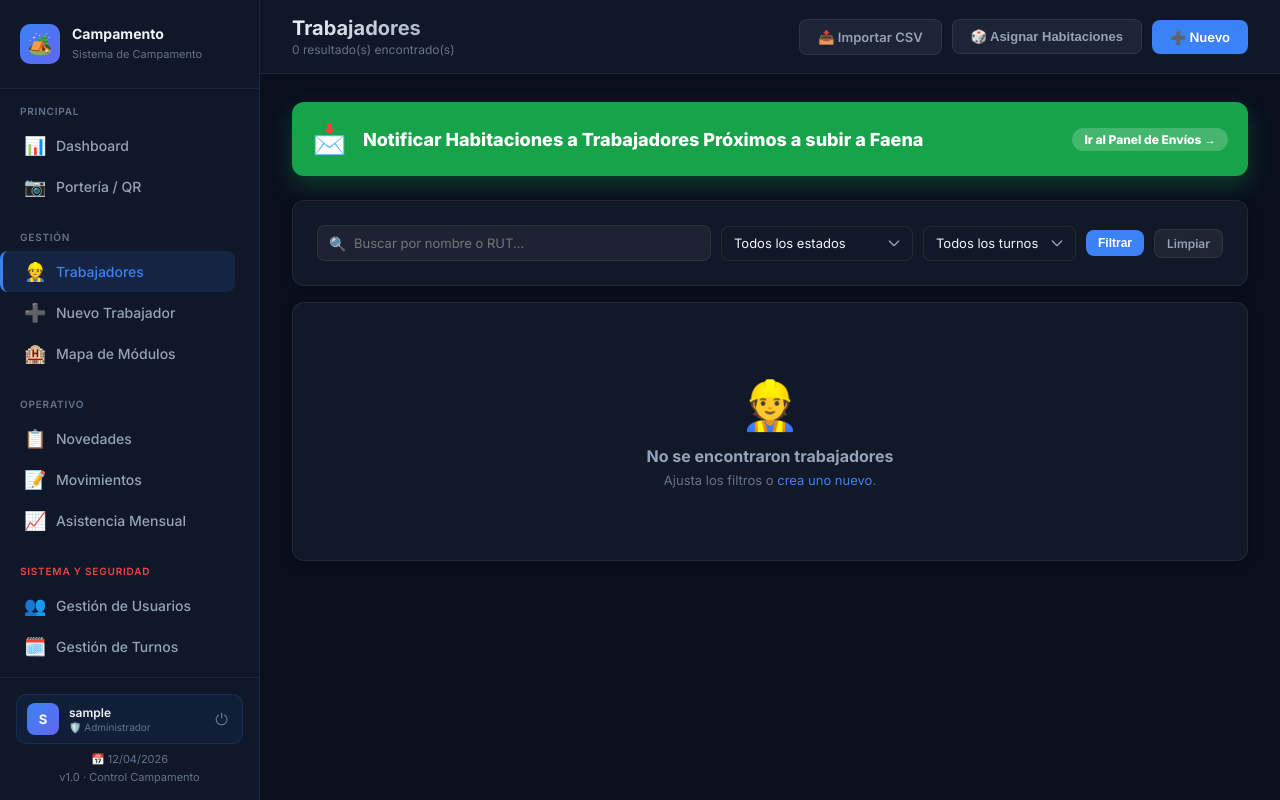
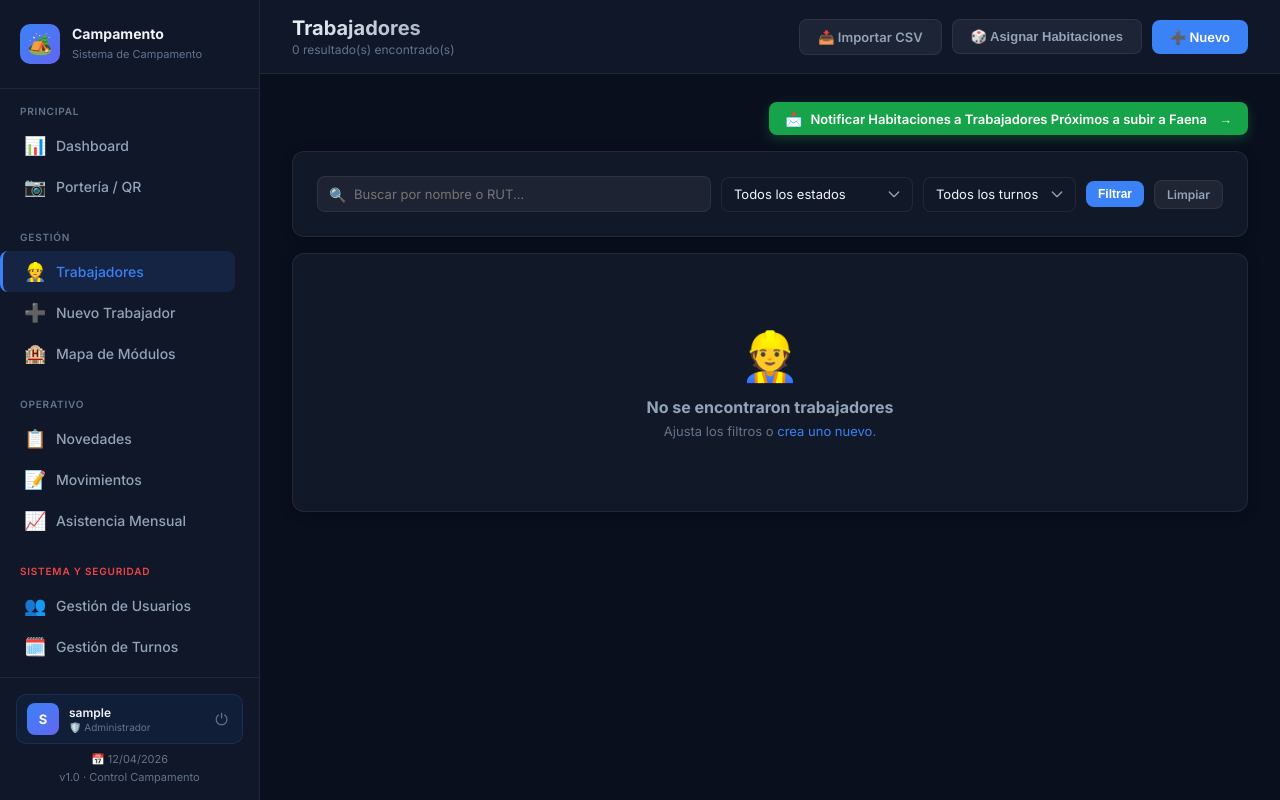
Before and after one commit to camilovillalobos1987-cmd/Control-alojamiento, a Flask app: page /trabajadores in a window 1280 px wide. Run offline with Flask 3, Linux system fonts and the light colour scheme; the visitor is signed in with stand-in values (Sample User, id 1); data comes from the database, SQL or seed files in the repository; data that the repository does not hold is empty.

Commit message:
Reduce notification banner to compact button aligned right
Co-Authored-By: Claude Sonnet 4.6 <noreply@anthropic.com>

```diff
--- a/templates/trabajadores/lista.html
+++ b/templates/trabajadores/lista.html
@@ -12,11 +12,11 @@
 {% block content %}
 
 <!-- BANNER NOTIFICAR SUBIDAS -->
-<div style="margin-bottom: 24px;">
-    <a href="{{ url_for('notificaciones_subida') }}" style="display:flex; align-items:center; justify-content:center; gap:16px; background:#16a34a; padding:20px; border-radius:12px; color:#fff; text-decoration:none; font-size:18px; font-weight:800; box-shadow:0 10px 25px rgba(22,163,74,0.3); transition:all 0.2s;" onmouseover="this.style.transform='translateY(-2px)'; this.style.boxShadow='0 15px 30px rgba(22,163,74,0.4)';" onmouseout="this.style.transform='translateY(0)'; this.style.boxShadow='0 10px 25px rgba(22,163,74,0.3)';">
-        <span style="font-size:28px;">📩</span>
+<div style="margin-bottom: 16px; display:flex; justify-content:flex-end;">
+    <a href="{{ url_for('notificaciones_subida') }}" style="display:inline-flex; align-items:center; gap:8px; background:#16a34a; padding:8px 16px; border-radius:8px; color:#fff; text-decoration:none; font-size:13px; font-weight:600; box-shadow:0 4px 12px rgba(22,163,74,0.3); transition:all 0.2s;" onmouseover="this.style.transform='translateY(-1px)'; this.style.boxShadow='0 6px 16px rgba(22,163,74,0.4)';" onmouseout="this.style.transform='translateY(0)'; this.style.boxShadow='0 4px 12px rgba(22,163,74,0.3)';">
+        <span style="font-size:14px;">📩</span>
         <span>Notificar Habitaciones a Trabajadores Próximos a subir a Faena</span>
-        <span style="background:rgba(255,255,255,0.2); padding:4px 12px; border-radius:99px; font-size:12px; margin-left:auto;">Ir al Panel de Envíos →</span>
+        <span style="opacity:0.85; margin-left:4px;">→</span>
     </a>
 </div>
 
```
